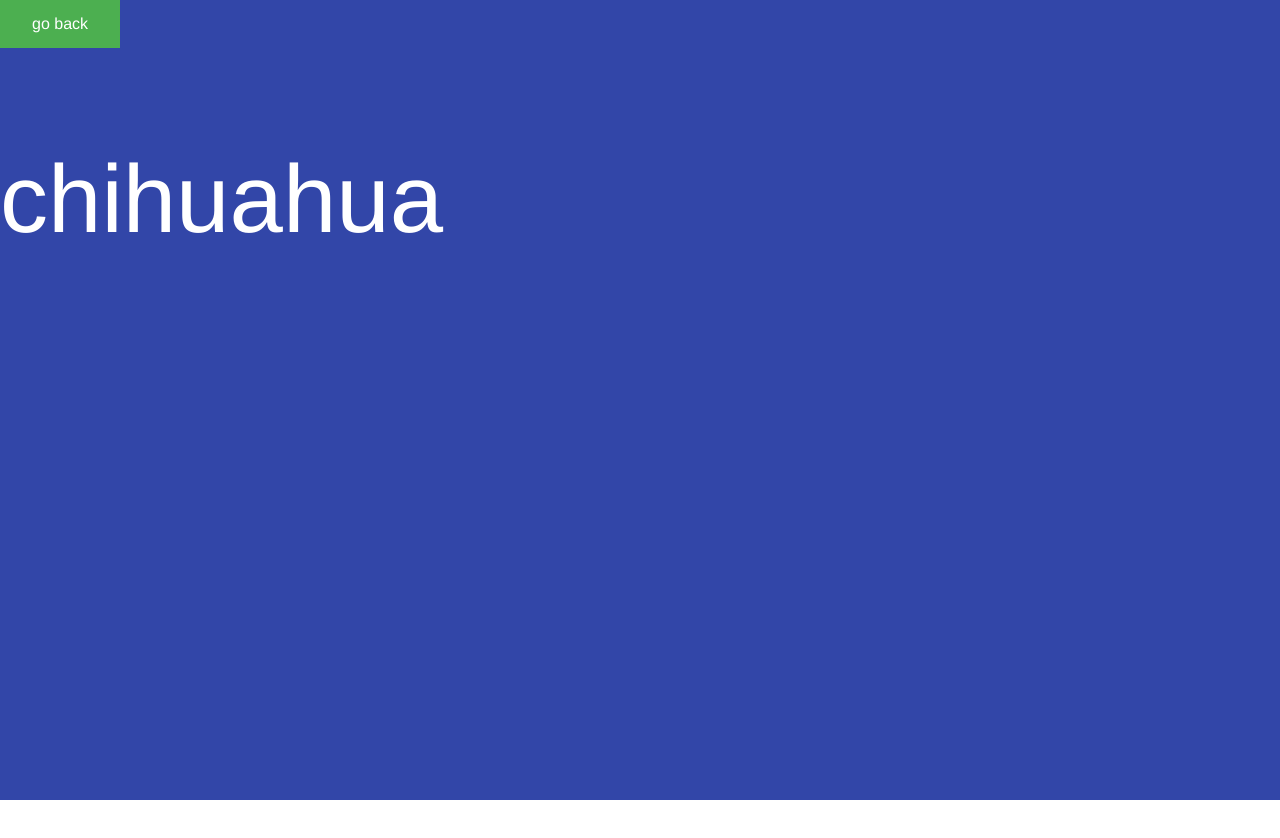
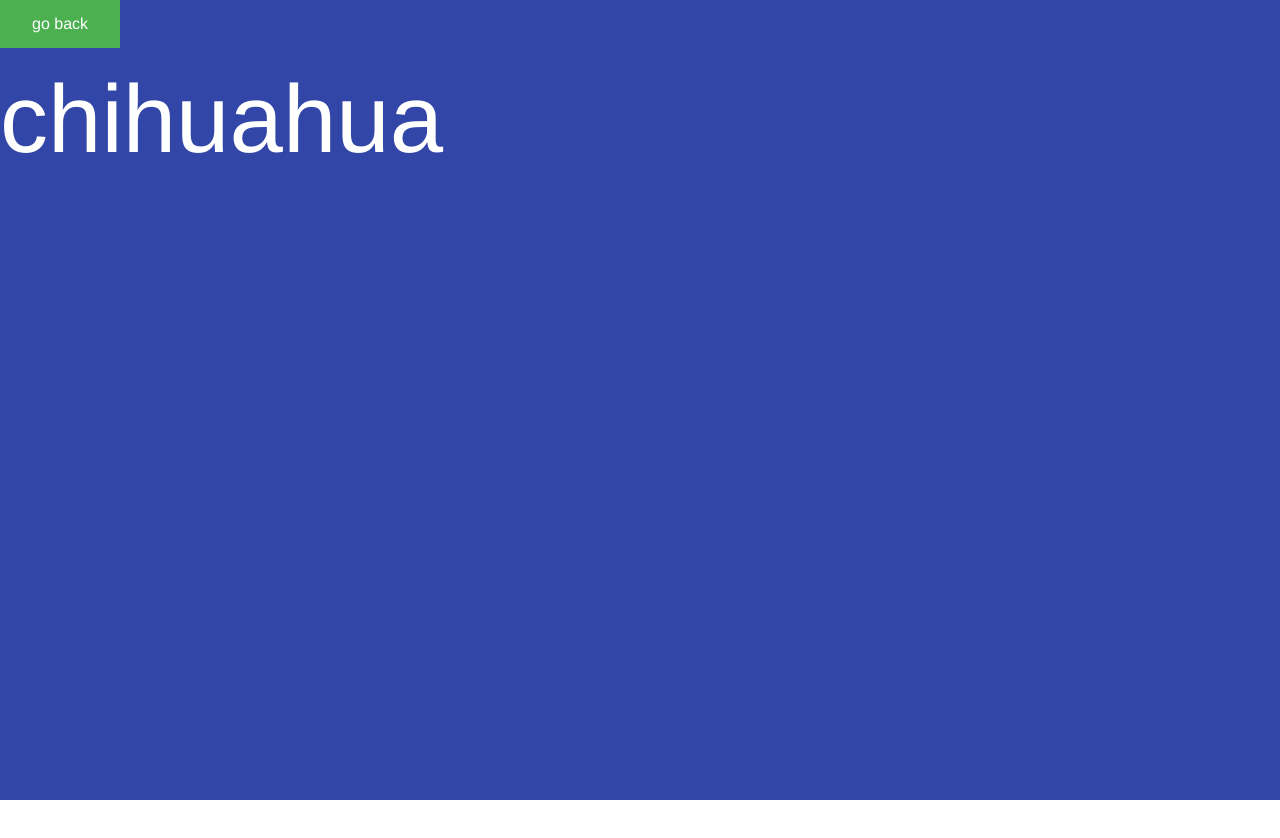
Before and after one commit to dvalentine314/Jeopardy, an Angular app: page /prompt/0/100 in a window 1280 px wide. Shown: the top 838 px of the page. Before the commit the page ends 800 px from the top, so only its background shows below. Built offline with nearby package versions, Linux system fonts and the light colour scheme.

Commit message:
more prompt styling

```diff
--- a/src/app/prompt/prompt.component.scss
+++ b/src/app/prompt/prompt.component.scss
@@ -6,4 +6,10 @@
   width: 100%;
   font-size: 6em;
   color: white;
+  margin-block-start: 0em;
 }
+
+#prompt-area{
+  height: 100%;
+  margin-top: 1em;
+}
```
